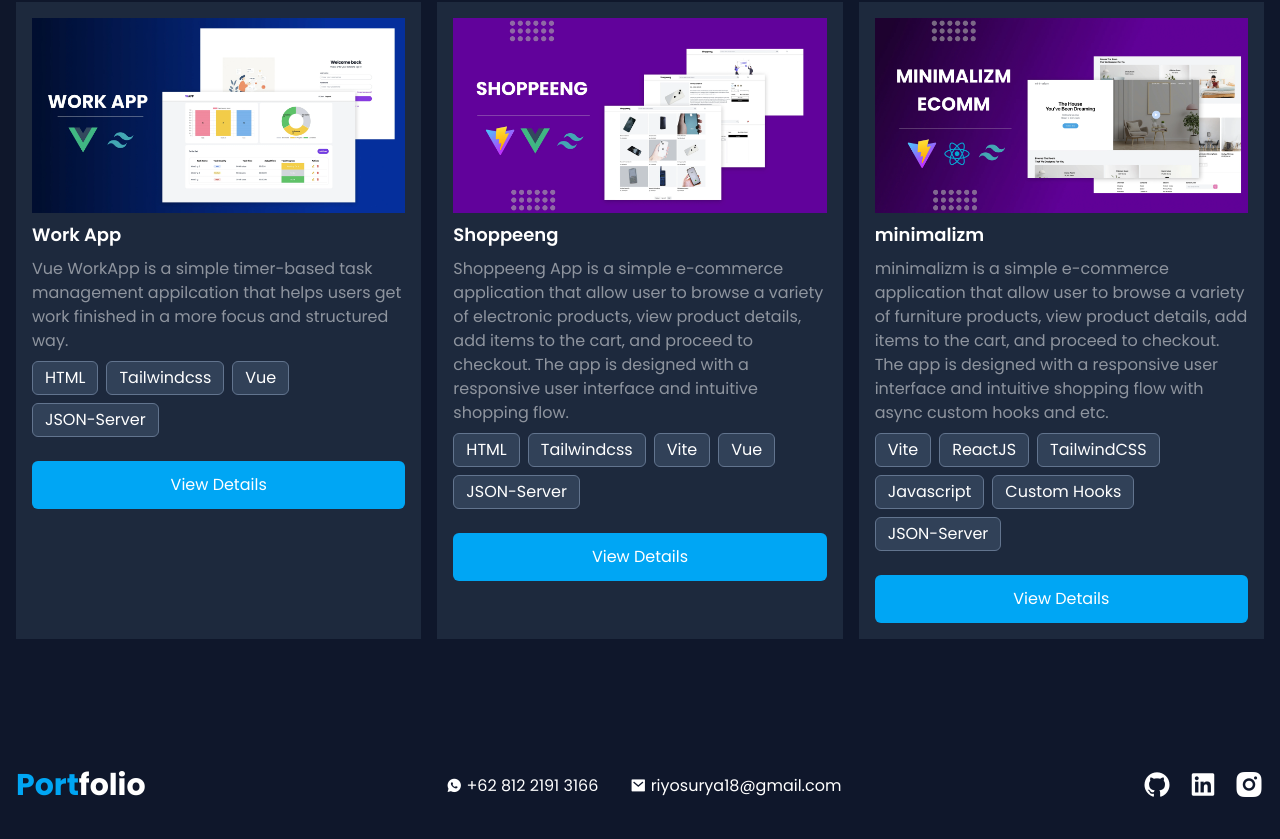
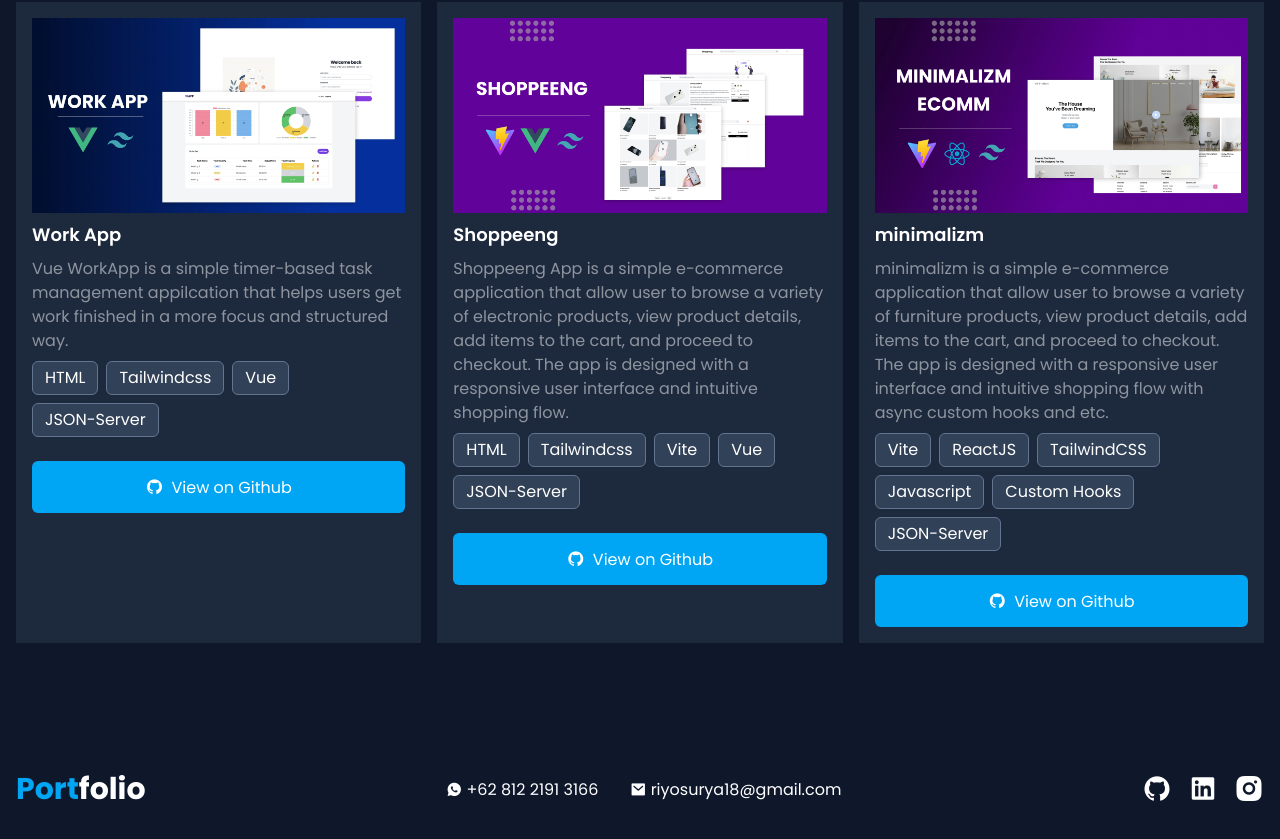
Before and after one commit to rysryptr/react-web-portfolio, a React (Vite) app: page / in a window 1280 px wide. Shown: the part 2576-3415 px from the top of the page. Built offline with nearby package versions, Linux system fonts and the light colour scheme.

Commit message:
update project links

```diff
--- a/src/components/Projects.jsx
+++ b/src/components/Projects.jsx
@@ -53,10 +53,11 @@ export const Projects = () => {
             </div>
             <div className="mt-4 text-center">
               <a
-                href="#"
+                href={project.link}
+                target="_blank"
                 className="w-full block bg-sky-500 p-3 rounded-md hover:bg-sky-400"
               >
-                View Details
+                <i className="ri-github-fill mr-2 text-lg"></i>View on Github
               </a>
             </div>
           </div>
--- a/src/data.js
+++ b/src/data.js
@@ -93,6 +93,7 @@ export const listProjects = [
     name: "Work App",
     desc: "Vue WorkApp is a simple timer-based task management appilcation that helps users get work finished in a more focus and structured way.",
     tools: ["HTML", "Tailwindcss", "Vue", "JSON-Server"],
+    link: "https://github.com/rysryptr/vue-workapp",
     dad: "200",
   },
   {
@@ -101,6 +102,7 @@ export const listProjects = [
     name: "Shoppeeng",
     desc: "Shoppeeng App is a simple e-commerce application that allow user to browse a variety of electronic products, view product details, add items to the cart, and proceed to checkout. The app is designed with a responsive user interface and intuitive shopping flow.",
     tools: ["HTML", "Tailwindcss", "Vite", "Vue", "JSON-Server"],
+    link: "https://github.com/rysryptr/vue-shoppeeng",
     dad: "300",
   },
   {
@@ -116,6 +118,7 @@ export const listProjects = [
       "Custom Hooks",
       "JSON-Server",
     ],
+    link: "https://github.com/rysryptr/minimalism-ecomm",
     dad: "400",
   },
 ];
```
Also changed, not shown: 1 other file (tests, documents, lock files or other folders).
